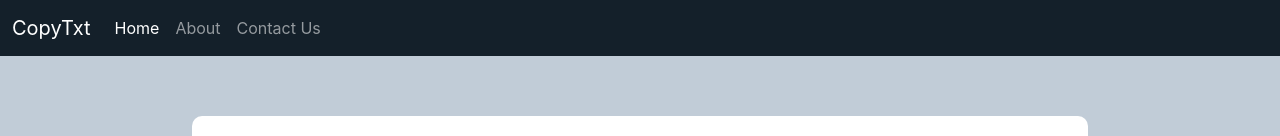
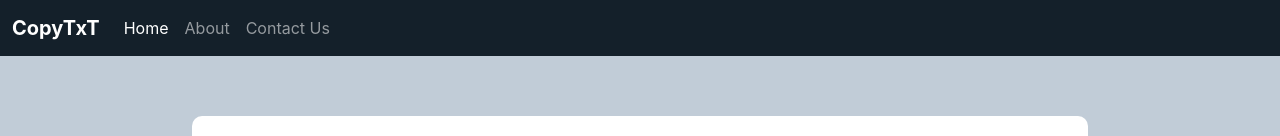
Before and after one commit to jeswanthmukesh20/online-clipboard, a React (Create React App) app in the folder frontend/: page / in a window 1280 px wide. Shown: the top 136 px of the page. Built offline with nearby package versions, Linux system fonts and the light colour scheme.

Commit message:
updated brand name and style

```diff
--- a/frontend/src/components/Navbar.js
+++ b/frontend/src/components/Navbar.js
@@ -18,7 +18,9 @@ class NavBar extends Component {
                 backgroundColor: "#14202A",
             }}>
                 <div className="container-fluid">
-                    <div className="navbar-brand">CopyTxt</div>
+                    <div className="navbar-brand" style={{
+                        fontWeight: "bold"
+                    }}>CopyTxT</div>
                     <button class="navbar-toggler" type="button" data-bs-toggle="collapse" data-bs-target="#navbarNav" aria-controls="navbarNav" aria-expanded="false" aria-label="Toggle navigation"><HamburgerIcon/></button>
                     <div class="collapse navbar-collapse " id="navbarNav">
                         <ul class="navbar-nav">
```
